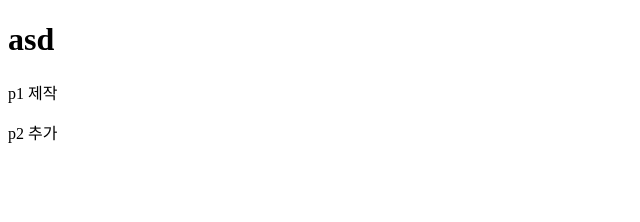
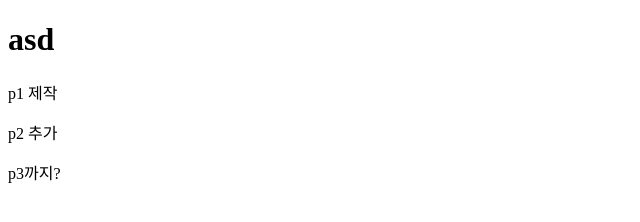
Before and after one commit to thdtkddjs/test05, a plain HTML site: page index.html in a window 1280 px wide. Shown: the full height of the page, 0-640 px from the left. Drawn offline with Linux system fonts and the light colour scheme.

Commit message:
p3 added more

```diff
--- a/index.html
+++ b/index.html
@@ -10,5 +10,6 @@
     <h1>asd</h1>
     <p>p1 제작</p>
     <p>p2 추가</p>
+    <p>p3까지?</p>
 </body>
 </html>
```
